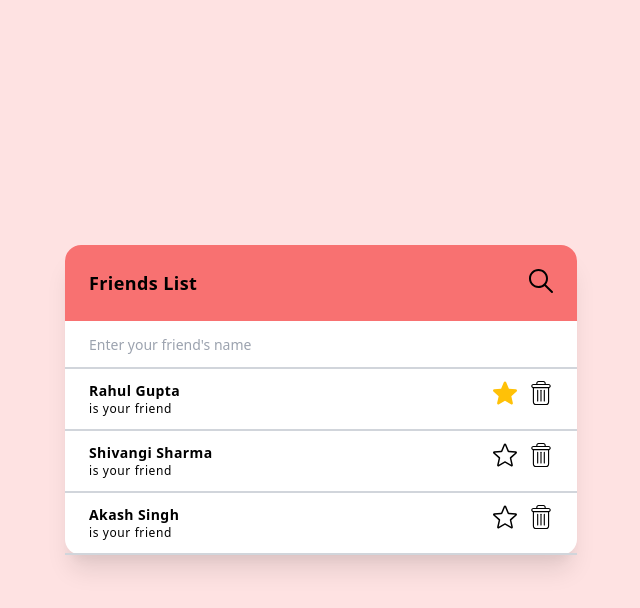
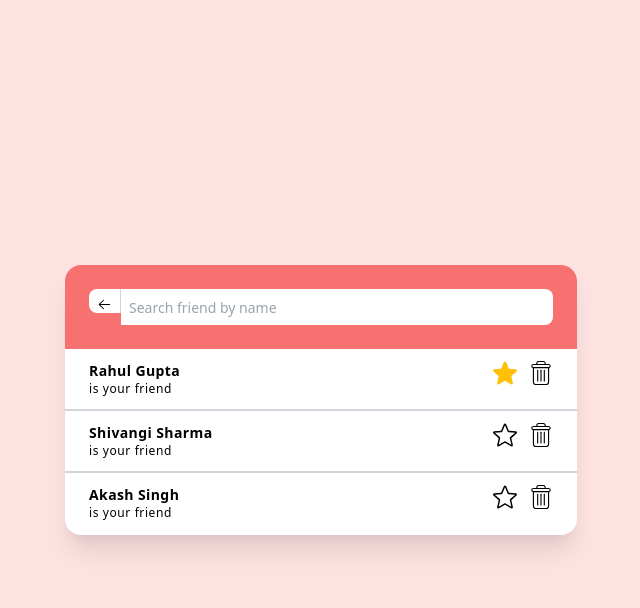
Before and after one commit to anand-kashyap/friendbook, a React (Vite) app: page / in a window 1280 px wide. Both pictures are taken after a click on the button 860 px from the left and 281 px from the top of the page. Shown: the top 608 px of the page, without its empty margins (319-959 px from the left). Built offline with nearby package versions, Linux system fonts and the light colour scheme.

Commit message:
add find friend component, refactor code

```diff
--- a/src/assets/icons/index.ts
+++ b/src/assets/icons/index.ts
@@ -1,6 +1,8 @@
+import LeftAltIcon from './arrow-left-alt.svg';
 import LeftIcon from './arrow-left.svg';
 import RightIcon from './arrow-right.svg';
 import DelIcon from './delete.svg';
+import SearchIcon from './search.svg';
 import StarIcon from './star.svg';
 
-export { LeftIcon, RightIcon, DelIcon, StarIcon };
+export { LeftIcon, LeftAltIcon, RightIcon, DelIcon, StarIcon, SearchIcon };
--- /dev/null
+++ b/src/components/Friend/AddFriend.tsx
@@ -0,0 +1,28 @@
+import friendContext from '@context/friend/friendContext';
+import React, { useContext, useState } from 'react';
+
+const AddFriend = () => {
+  const { addFriend } = useContext(friendContext),
+    [userInput, setUserInput] = useState('');
+
+  return (
+    <input
+      type="text"
+      className="w-full outline-none py-2 h-12 px-6 border-b-2 border-gray-300"
+      placeholder="Enter your friend's name"
+      value={userInput}
+      onChange={e => setUserInput(e.target.value)}
+      onKeyUp={e => {
+        const isEnterKey = e.key === 'Enter',
+          isValidString = userInput.trim().length > 0,
+          shouldAddFriend = isEnterKey && isValidString;
+        if (shouldAddFriend) {
+          addFriend(userInput);
+          setUserInput('');
+        }
+      }}
+    />
+  );
+};
+
+export default AddFriend;
--- /dev/null
+++ b/src/components/Friend/FindFriend.tsx
@@ -0,0 +1,32 @@
+import friendContext from '@context/friend/friendContext';
+import React, { useContext, useEffect, useRef, useState } from 'react';
+
+const FindFriend = ({ className = '' }) => {
+  const txtFieldRef = useRef<HTMLInputElement>(null);
+  const { findFriend, resetSearch, friends } = useContext(friendContext);
+  const [allFriends, setAllFriends] = useState(friends);
+
+  useEffect(() => {
+    setAllFriends(friends);
+    txtFieldRef.current?.focus();
+
+    return () => {
+      resetSearch(allFriends);
+    };
+  }, []);
+
+  return (
+    <input
+      type="text"
+      ref={txtFieldRef}
+      onKeyUp={e => {
+        const searchTerm = e.currentTarget.value.trim();
+        findFriend(searchTerm);
+      }}
+      className={`outline-none py-2 h-9 text-sm px-2 rounded-lg ${className}`}
+      placeholder="Search friend by name"
+    />
+  );
+};
+
+export default FindFriend;
--- a/src/components/Friend/FriendList.tsx
+++ b/src/components/Friend/FriendList.tsx
@@ -26,11 +26,15 @@ function FriendList() {
   return (
     <Fragment>
       {currentPageFriends.map((friend, i) => (
-        <Friend friend={friend} index={i + limit * (currentPage - 1)} key={i} />
+        <Friend
+          friend={friend}
+          isLast={i + 1 === currentPageFriends.length}
+          index={i + limit * (currentPage - 1)}
+          key={i}
+        />
       ))}
-      {friends.length > limit && (
-        <Pagination totalItems={friends.length} setPage={setCurrentPage} currentPage={currentPage} />
-      )}
+      <Pagination totalItems={friends.length} limit={limit} setPage={setCurrentPage} currentPage={currentPage} />
+      {currentPageFriends.length < 1 && <p className="px-6 py-3 "> No friends to show. </p>}
     </Fragment>
   );
 }
--- a/src/components/Friend/Pagination.tsx
+++ b/src/components/Friend/Pagination.tsx
@@ -1,17 +1,22 @@
 import { LeftIcon } from '@icons/index';
-import React, { useState } from 'react';
+import React, { useEffect, useState } from 'react';
 import ImgButton from '../ImgButton';
 
 type PaginationProps = {
   totalItems: number;
   currentPage: number;
+  limit: number;
   setPage: (page: number) => void;
 };
 
-const Pagination = ({ totalItems, currentPage, setPage }: PaginationProps) => {
-  const [totalPages] = useState(Math.ceil(totalItems / 4));
+const Pagination = ({ totalItems, currentPage, setPage, limit }: PaginationProps) => {
+  const [totalPages, setTotalPages] = useState(Math.ceil(totalItems / limit));
 
-  return (
+  useEffect(() => {
+    setTotalPages(Math.ceil(totalItems / limit));
+  }, [totalItems]);
+
+  return totalItems > limit ? (
     <div className="py-2 px-6 flex justify-center gap-3">
       <ImgButton
         imgPath={LeftIcon}
@@ -28,7 +33,7 @@ const Pagination = ({ totalItems, currentPage, setPage }: PaginationProps) => {
         className="h-7 w-7 bg-red-300 hover:bg-red-400 p-2 rounded-md transform rotate-180 disabled:bg-gray-200"
       />
     </div>
-  );
+  ) : null;
 };
 
 export default Pagination;
--- a/src/context/friend/friendReducer.tsx
+++ b/src/context/friend/friendReducer.tsx
@@ -36,6 +36,9 @@ export default (state: any, action: { type: FriendActionTypes; payload: any }) =
     case FriendActionTypes.FIND_FRIEND: {
       return tState.filter(({ name }) => name === payload);
     }
+    case FriendActionTypes.RESET_FIND_FRIEND: {
+      return payload;
+    }
 
     case FriendActionTypes.TOGGLE_FAVOURITE: {
       const { index, setFav } = payload,
--- a/src/context/friend/friendState.tsx
+++ b/src/context/friend/friendState.tsx
@@ -1,7 +1,7 @@
 import React, { useReducer } from 'react';
 import FriendContext from './friendContext';
 import FriendReducer from './friendReducer';
-import { FriendActionTypes } from './types';
+import { Friend, FriendActionTypes } from './types';
 
 const FriendProvider = (props: React.PropsWithChildren<any>) => {
   const [state, dispatch] = useReducer(FriendReducer, [
@@ -9,7 +9,6 @@ const FriendProvider = (props: React.PropsWithChildren<any>) => {
     { name: 'Shivangi Sharma', isFavourite: false },
     { name: 'Akash Singh', isFavourite: false },
   ]);
-
   const addFriend = (friendName: string) => {
     dispatch({ type: FriendActionTypes.ADD_FRIEND, payload: friendName });
   };
@@ -26,8 +25,14 @@ const FriendProvider = (props: React.PropsWithChildren<any>) => {
     dispatch({ type: FriendActionTypes.TOGGLE_FAVOURITE, payload: { index, setFav } });
   };
 
+  const resetSearch = (allFriends: Friend[]) => {
+    dispatch({ type: FriendActionTypes.RESET_FIND_FRIEND, payload: allFriends });
+  };
+
   return (
-    <FriendContext.Provider value={{ friends: state, addFriend, deleteFriend, findFriend, toggleFavourite }}>
+    <FriendContext.Provider
+      value={{ friends: state, addFriend, deleteFriend, resetSearch, findFriend, toggleFavourite }}
+    >
       {props.children}
     </FriendContext.Provider>
   );
--- a/src/context/friend/types.ts
+++ b/src/context/friend/types.ts
@@ -10,6 +10,7 @@ type FriendContextType = {
   addFriend: FriendActionFunc;
   deleteFriend: (index: number) => void;
   findFriend: FriendActionFunc;
+  resetSearch: (allFriends: Friend[]) => void;
   toggleFavourite: (index: number, setFav: boolean) => void;
 };
 
@@ -17,6 +18,7 @@ enum FriendActionTypes {
   ADD_FRIEND,
   DELETE_FRIEND,
   FIND_FRIEND,
+  RESET_FIND_FRIEND,
   TOGGLE_FAVOURITE,
 }
 
--- a/src/pages/Home.tsx
+++ b/src/pages/Home.tsx
@@ -1,38 +1,38 @@
 import Card, { CardHeader } from '@comps/Card';
+import AddFriend from '@comps/Friend/AddFriend';
+import FindFriend from '@comps/Friend/FindFriend';
 import FriendList from '@comps/Friend/FriendList';
 import ImgButton from '@comps/ImgButton';
-import friendContext from '@context/friend/friendContext';
-import SearchIcon from '@icons/search.svg';
-import React, { useContext, useState } from 'react';
+import { LeftAltIcon, SearchIcon } from '@icons/index';
+import React, { useState } from 'react';
 
 const Home = () => {
-  const { addFriend } = useContext(friendContext);
-  const [userInput, setUserInput] = useState('');
+  const [searching, setSearching] = useState(false);
 
   return (
     <main className="grid h-full place-content-center bg-red-100 font-sans tracking-wide">
       <Card hasHeader>
         <CardHeader>
-          <h1>Friends List</h1>
-          <ImgButton imgPath={SearchIcon} alt="search-icon" />
+          {!searching && (
+            <>
+              <h1>Friends List</h1>
+              <ImgButton imgPath={SearchIcon} alt="search-icon" onClick={() => setSearching(!searching)} />
+            </>
+          )}
+          {searching && (
+            <>
+              <ImgButton
+                imgPath={LeftAltIcon}
+                alt="close-icon"
+                className="h-9 w-8 bg-white p-2 rounded-l-lg border-r border-gray-300"
+                onClick={() => setSearching(false)}
+              />
+              <FindFriend className="flex-grow rounded-l-none" />
+            </>
+          )}
         </CardHeader>
         <div className="text-sm">
-          <input
-            type="text"
-            className="w-full outline-none py-2 h-12 px-6 border-b-2 border-gray-300"
-            placeholder="Enter your friend's name"
-            value={userInput}
-            onChange={e => setUserInput(e.target.value)}
-            onKeyUp={e => {
-              const isEnterKey = e.key === 'Enter',
-                isValidString = userInput.trim().length > 0,
-                shouldAddFriend = isEnterKey && isValidString;
-              if (shouldAddFriend) {
-                addFriend(userInput);
-                setUserInput('');
-              }
-            }}
-          />
+          {!searching && <AddFriend />}
           <FriendList />
         </div>
       </Card>
```
Also changed, not shown: src/assets/icons/arrow-left-alt.svg (added).
